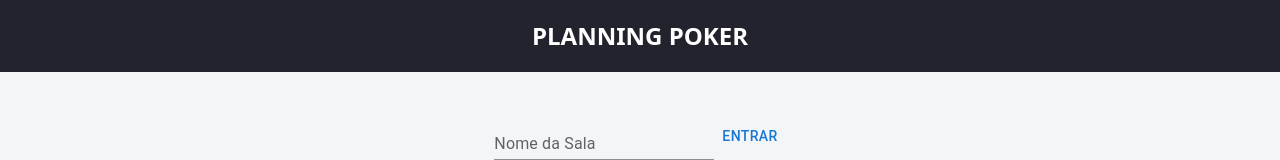
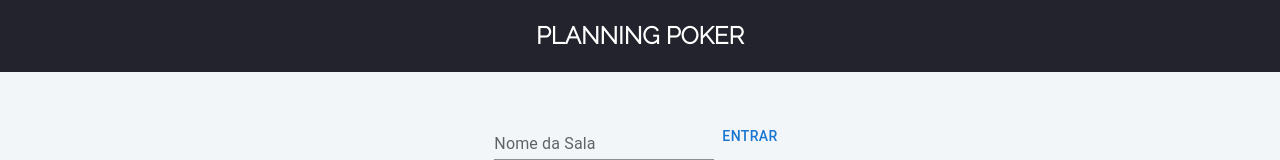
Before and after one commit to rafacandido7/planning-poker-app, a Next.js app: page / in a window 1280 px wide. Shown: the top 160 px of the page. Built offline with nearby package versions, Linux system fonts and the light colour scheme.

Commit message:
feat(font): add raleway font

```diff
--- a/src/app/layout.tsx
+++ b/src/app/layout.tsx
@@ -1,5 +1,6 @@
 import './globals.css'
 import { Metadata } from 'next'
+import { Raleway } from 'next/font/google'
 
 export const metadata: Metadata = {
   applicationName: 'planning-poker-page',
@@ -45,13 +46,20 @@ export const metadata: Metadata = {
   },
 }
 
+const raleway = Raleway({
+  weight: '300',
+  subsets: ['latin']
+})
+
 export default function RootLayout({
   children,
 }: {
   children: React.ReactNode
 }) {
   return (
-    <html lang='pt-br'>
+    <html lang='pt-br' className={`
+    ${raleway.className}
+    scroll-smooth`}>
       <body>
         {children}
       </body>
```
